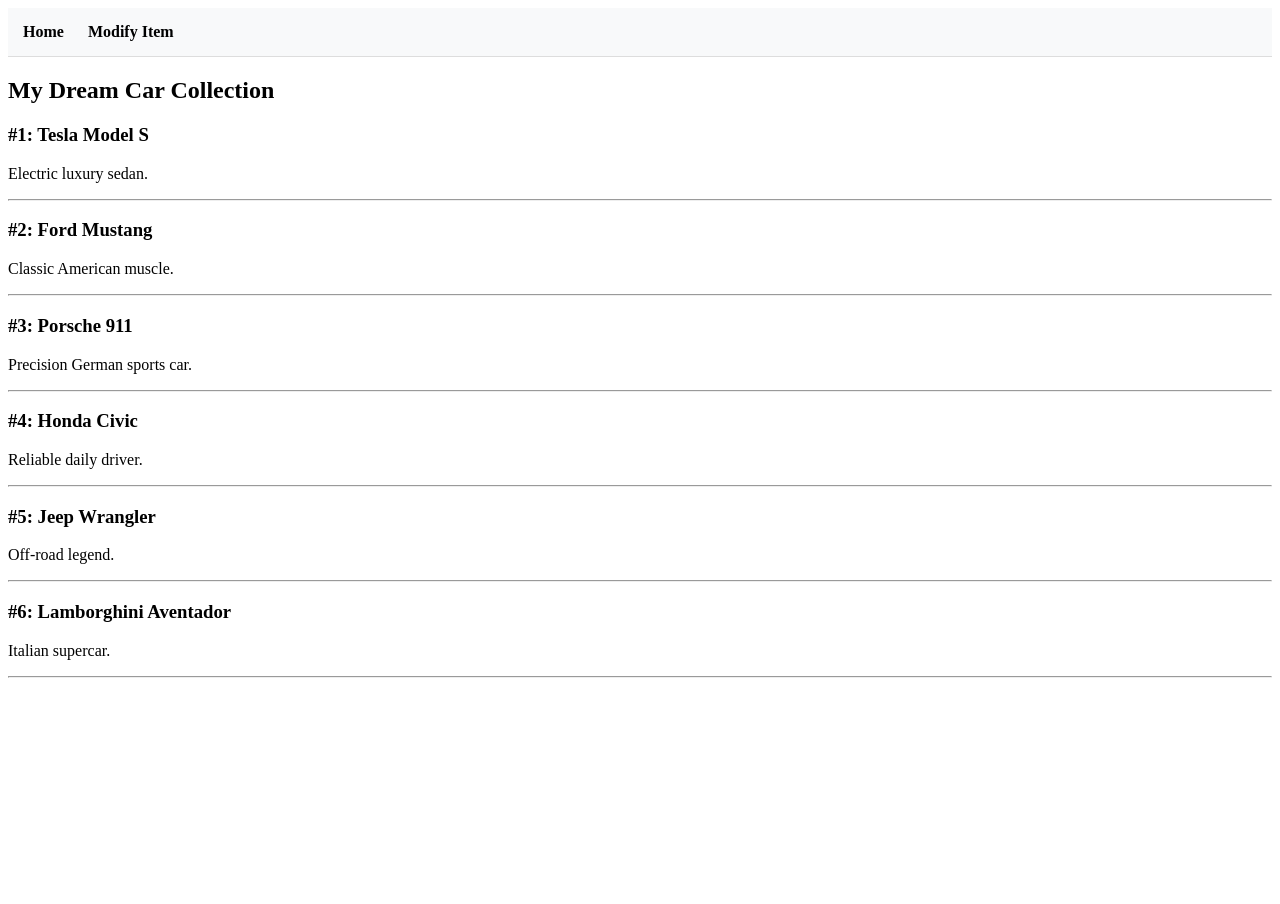
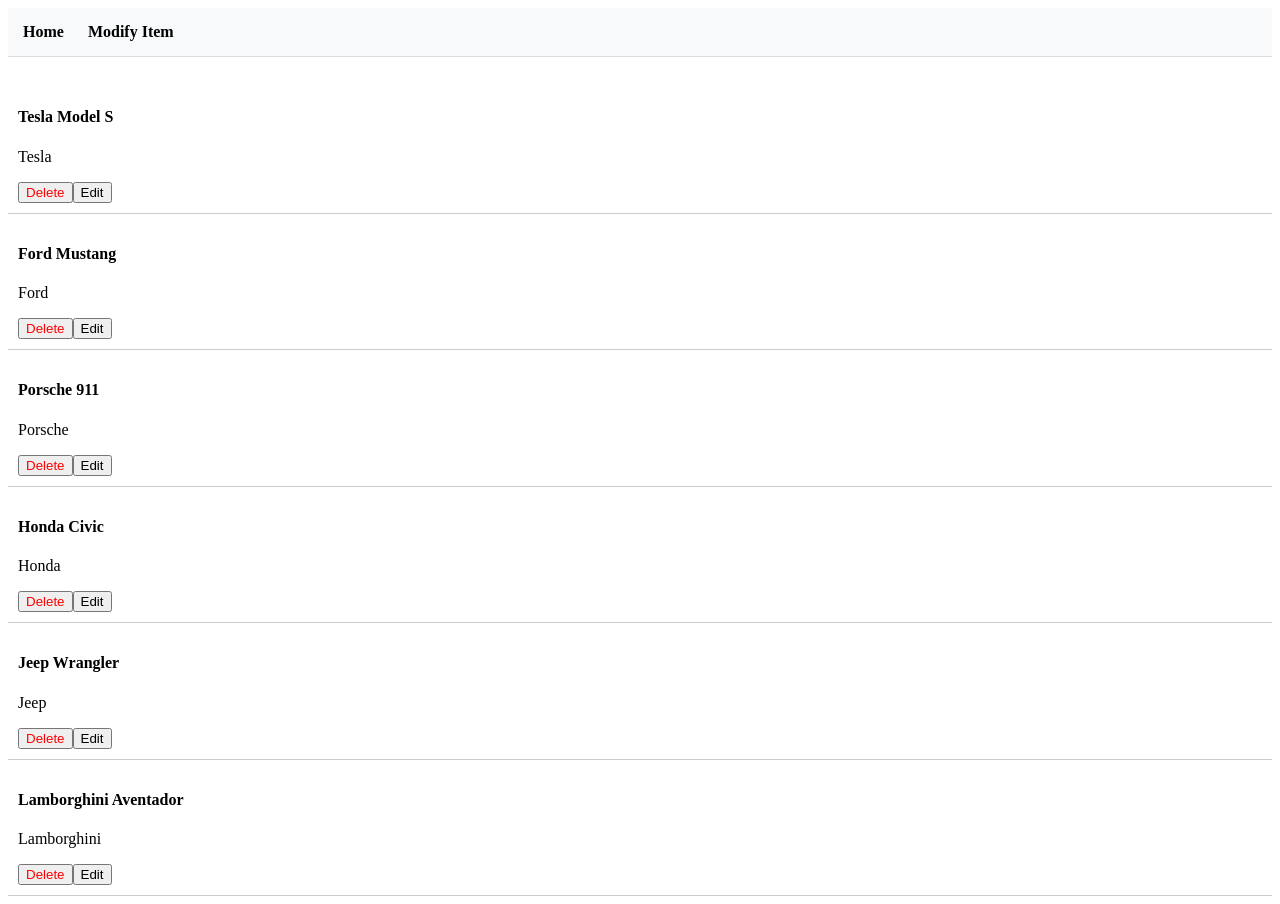
Before and after one commit to Kanan-tech-hub/Kanan_Kaur_Learning_Angular, an Angular app: page /home in a window 1280 px wide. Before the commit the page ends 800 px from the top, so only its background shows below. Built offline with nearby package versions, Linux system fonts and the light colour scheme.

Commit message:
Finalized Assignment 6: Reactive Forms CRUD with Service integration

```diff
--- a/src/app/app.routes.ts
+++ b/src/app/app.routes.ts
@@ -6,6 +6,7 @@
 export const routes: Routes = [
   { path: 'home', component: CarListComponent },
   { path: 'modify', component: ModifyCarItem },
+  { path:  'modify/:id', component: ModifyCarItem },
   { path: '', redirectTo: '/home', pathMatch: 'full' },
   { path: '**', component: PageNotFound }
 ];
--- a/src/app/app.ts
+++ b/src/app/app.ts
@@ -7,7 +7,7 @@
 @Component({
   selector: 'app-root',
   standalone: true,
-  imports: [CarListComponent,CommonModule, RouterModule],
+  imports: [CommonModule, RouterModule],
   templateUrl: './app.html',
   styleUrls: ['./app.css'],
 })
--- a/src/app/car-list/car-list.html
+++ b/src/app/car-list/car-list.html
@@ -1,9 +1,8 @@
-<div class="garage-container">
-  <h2>My Dream Car Collection</h2>
+<div *ngFor="let car of cars" style="border-bottom: 1px solid #ccc; padding: 10px;">
+  <h4>{{car.title}}</h4>
+  <p>{{car.creator}}</p>
 
-  <div *ngFor="let car of carList; let i = index" class="car-item">
-    <h3>#{{ i + 1 }}: {{ car.title }}</h3>
-    <p>{{ car.description }}</p>
-    <hr>
-  </div>
+  <button (click)="onDelete(car.id)" style="color: red;">Delete</button>
+
+  <button [routerLink]="['/modify']">Edit</button>
 </div>
--- a/src/app/car-list/car-list.ts
+++ b/src/app/car-list/car-list.ts
@@ -1,24 +1,35 @@
-import { Component } from '@angular/core';
+import { Component, OnInit } from '@angular/core';
 import { CommonModule } from '@angular/common';
+import { RouterModule } from '@angular/router'; // REQUIRED for [routerLink]
+import { CarService } from '../car';
 import { Content } from '../models/content';
 
 @Component({
   selector: 'app-car-list',
-  imports: [CommonModule],
+  standalone: true,
+  imports: [CommonModule, RouterModule], // Add RouterModule here!
   templateUrl: './car-list.html',
-  styleUrls: ['./car-list.css']
 })
-export class CarListComponent {
-  carList: Content[];
+export class CarListComponent implements OnInit {
+  // 1. Define the cars property
+  cars: Content[] = [];
 
-  constructor() {
-    this.carList = [
-      { id: 0, title: 'Tesla Model S', description: 'Electric luxury sedan.', creator: 'Tesla', type: 'Electric' },
-      { id: 1, title: 'Ford Mustang', description: 'Classic American muscle.', creator: 'Ford', type: 'Muscle' },
-      { id: 2, title: 'Porsche 911', description: 'Precision German sports car.', creator: 'Porsche', type: 'Sports' },
-      { id: 3, title: 'Honda Civic', description: 'Reliable daily driver.', creator: 'Honda', type: 'Sedan' },
-      { id: 4, title: 'Jeep Wrangler', description: 'Off-road legend.', creator: 'Jeep', type: 'SUV' },
-      { id: 5, title: 'Lamborghini Aventador', description: 'Italian supercar.', creator: 'Lamborghini', type: 'Exotic' }
-    ];
+  constructor(private carService: CarService) {}
+
+  ngOnInit(): void {
+    this.carService.getContent().subscribe(data => {
+      this.cars = data;
+    });
+  }
+
+  // 2. Define the onDelete method
+  onDelete(id: number): void {
+    if(confirm("Delete this vehicle?")) {
+      this.carService.deleteContent(id).subscribe(updatedList => {
+        this.cars = updatedList;
+        console.log('Vehicle removed from collection.');
+
+      });
+    }
   }
 }
--- a/src/app/car.ts
+++ b/src/app/car.ts
@@ -1,31 +1,48 @@
 import { Injectable } from '@angular/core';
 import { Observable, of } from 'rxjs';
-import { Content } from './models/content'; // Ensure this folder exists!
+import { Content } from './models/content';
+import { CARS } from './data/mock-content';
 
 @Injectable({
   providedIn: 'root'
 })
 export class CarService {
-  // We'll start with an empty array or a few defaults
-  private carList: Content[] = [
-    { id: 1, title: 'Tesla Model S', creator: 'Tesla', description: 'Electric luxury sedan.', type: 'Electric' }
-  ];
+  private carList: Content[] = CARS;
 
   constructor() { }
 
-  // Assignment 4/5 requirement
+  // 1. Get all items
   getContent(): Observable<Content[]> {
     return of(this.carList);
   }
 
-  // Assignment 5/6 requirement (to find a car to edit)
+  // 2. NEW: Get a single item by ID (Fixes TS2551 error)
   getContentItem(id: number): Observable<Content | undefined> {
-    return of(this.carList.find(c => c.id === id));
+    const item = this.carList.find(c => c.id === id);
+    return of(item);
   }
 
-  // Assignment 6: Add a new car
-  addContent(newCar: Content): Observable<Content> {
+  // 3. CREATE: Add a new item
+  addContent(newCar: Content): Observable<Content[]> {
     this.carList.push(newCar);
-    return of(newCar);
+    return of(this.carList);
+  }
+
+  // 4. UPDATE: Modify an existing item (Requirement #2)
+  updateContent(updatedCar: Content): Observable<Content[]> {
+    const index = this.carList.findIndex(c => c.id === updatedCar.id);
+    if (index !== -1) {
+      this.carList[index] = updatedCar;
+    }
+    return of(this.carList);
+  }
+
+  // 5. DELETE: Remove an item (Requirement #6)
+  deleteContent(id: number): Observable<Content[]> {
+    const index = this.carList.findIndex(c => c.id === id);
+    if (index !== -1) {
+      this.carList.splice(index, 1);
+    }
+    return of(this.carList);
   }
 }
--- /dev/null
+++ b/src/app/data/mock-content.ts
@@ -0,0 +1,10 @@
+import { Content } from '../models/content';
+
+export const CARS: Content[] = [
+  { id: 1, title: 'Tesla Model S', creator: 'Tesla', description: 'Electric luxury sedan.', type: 'Electric' },
+  { id: 2, title: 'Ford Mustang', creator: 'Ford', description: 'Classic American muscle.', type: 'Muscle' },
+  { id: 3, title: 'Porsche 911', creator: 'Porsche', description: 'Precision German sports car.', type: 'Luxury' },
+  { id: 4, title: 'Honda Civic', creator: 'Honda', description: 'Reliable daily driver.', type: 'Economy' },
+  { id: 5, title: 'Jeep Wrangler', creator: 'Jeep', description: 'Off-road legend.', type: 'SUV' },
+  { id: 6, title: 'Lamborghini Aventador', creator: 'Lamborghini', description: 'Italian supercar.', type: 'Exotic' }
+];
--- a/src/app/modify-car-item/modify-car-item.html
+++ b/src/app/modify-car-item/modify-car-item.html
@@ -1 +1,24 @@
-<p>modify-car-item works!</p>
+<form [formGroup]="carForm" (ngSubmit)="onSubmit()" style="padding: 20px;">
+  <h2>Vehicle Management</h2>
+
+  <div>
+    <label>ID:</label>
+    <input type="number" formControlName="id">
+  </div>
+
+  <div>
+    <label>Car Name:</label>
+    <input type="text" formControlName="title">
+  </div>
+
+  <div>
+    <label>Brand:</label>
+    <input type="text" formControlName="creator">
+  </div>
+
+  <button type="submit" [disabled]="carForm.invalid" style="background: green; color: white;">
+    Save to Collection
+  </button>
+
+  <button type="button" (click)="carForm.reset()">Reset Form</button>
+</form>
--- a/src/app/modify-car-item/modify-car-item.ts
+++ b/src/app/modify-car-item/modify-car-item.ts
@@ -1,11 +1,63 @@
-import { Component } from '@angular/core';
+import { Component, OnInit } from '@angular/core';
+import { CommonModule } from '@angular/common';
+import { ReactiveFormsModule, FormBuilder, FormGroup, Validators } from '@angular/forms';
+import { ActivatedRoute, Router } from '@angular/router';
+import { CarService } from '../car';
+import { Content } from '../models/content';
 
 @Component({
   selector: 'app-modify-car-item',
-  imports: [],
+  standalone: true,
+  imports: [CommonModule, ReactiveFormsModule],
   templateUrl: './modify-car-item.html',
-  styleUrl: './modify-car-item.css',
 })
-export class ModifyCarItem {
+export class ModifyCarItem implements OnInit {
+  carForm: FormGroup;
+  isEditMode: boolean = false;
 
+  constructor(
+    private fb: FormBuilder,
+    private carService: CarService,
+    private router: Router,
+    private route: ActivatedRoute
+  ) {
+    // This creates the form object that the HTML will bind to
+    this.carForm = this.fb.group({
+      id: ['', [Validators.required, Validators.min(1)]],
+      title: ['', [Validators.required, Validators.minLength(3)]],
+      creator: ['', Validators.required],
+      type: [''],
+      description: ['']
+    });
+  }
+
+  ngOnInit(): void {
+    const idParam = this.route.snapshot.paramMap.get('id');
+    if (idParam) {
+      const id = +idParam;
+      this.carService.getContentItem(id).subscribe(car => {
+        if (car) {
+          this.isEditMode = true;
+          this.carForm.patchValue(car);
+          this.carForm.get('id')?.disable();
+        }
+      });
+    }
+  }
+
+  onSubmit(): void {
+    if (this.carForm.valid) {
+      const carData: Content = this.carForm.getRawValue();
+      if (this.isEditMode) {
+        this.carService.updateContent(carData).subscribe(() => this.finish());
+      } else {
+        this.carService.addContent(carData).subscribe(() => this.finish());
+      }
+    }
+  }
+
+  private finish(): void {
+    this.carForm.reset();
+    this.router.navigate(['/home']);
+  }
 }
```
